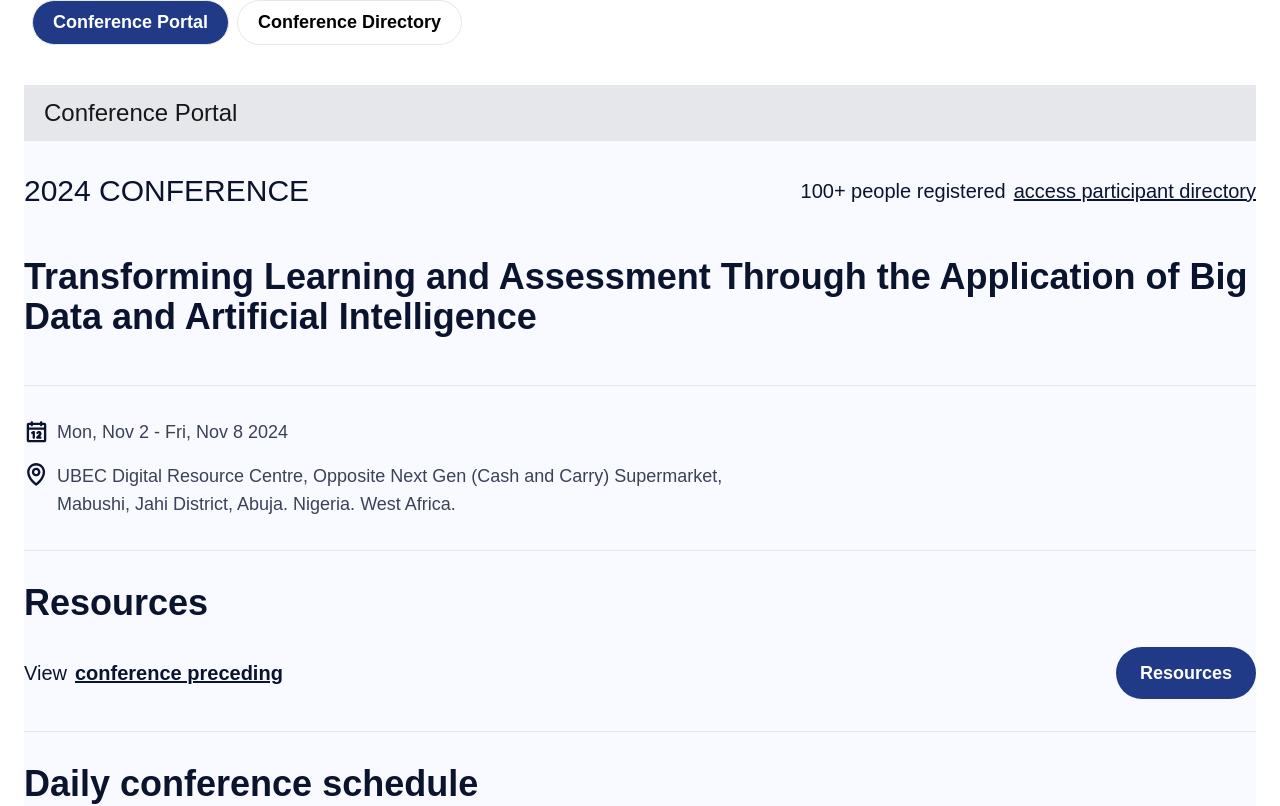
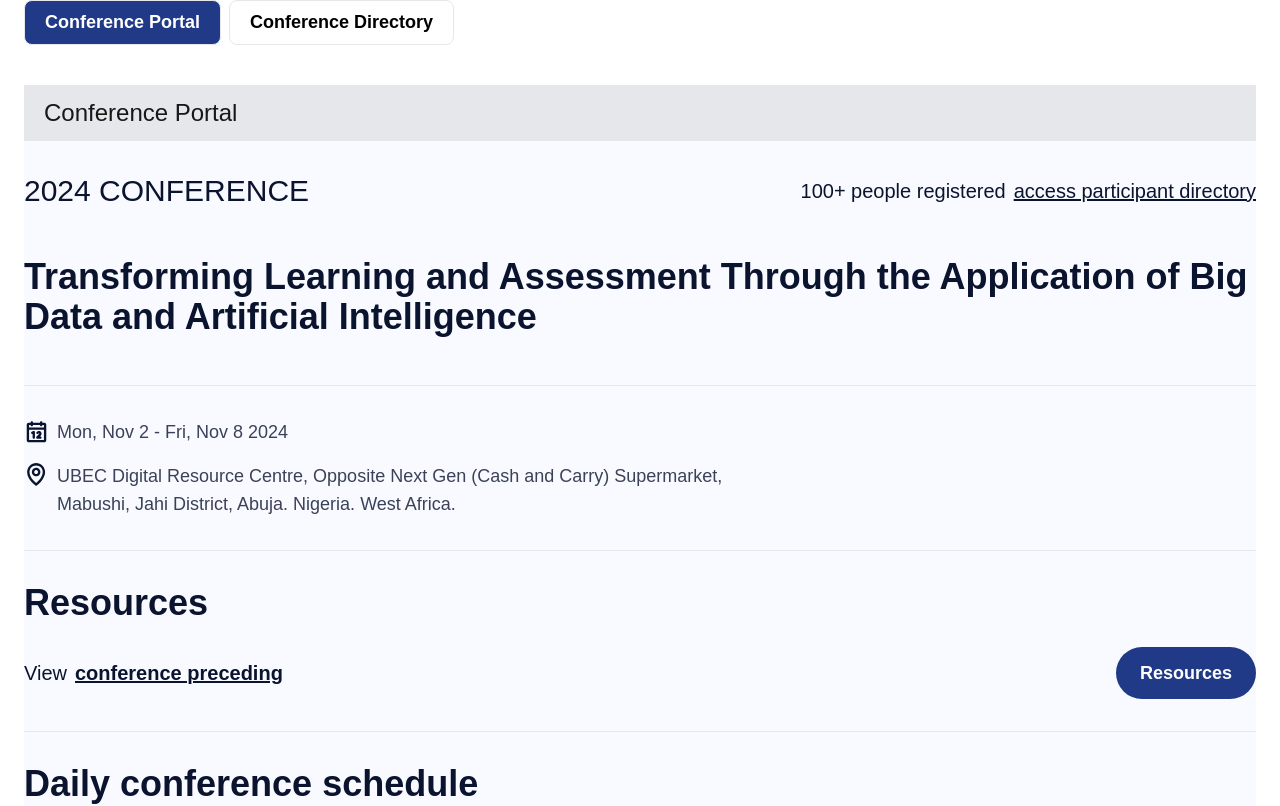
Before and after one commit to Apex10A/IAIIEA, a Next.js app: page /members-dashboard/conference in a window 1280 px wide. Shown: the top 806 px of the page. Built offline with nearby package versions, Linux system fonts and the light colour scheme.

Commit message:
fix/sidebar

```diff
--- a/src/app/(members-dashboard)/members-dashboard/DashboardContent.tsx
+++ b/src/app/(members-dashboard)/members-dashboard/DashboardContent.tsx
@@ -9,7 +9,7 @@ export const DashboardContent: React.FC<DashboardContentProps> = ({ user }) => {
   return (
     <div className="p-6 bg-[#F9FAFF]">
       <div className='bg-gray-200 px-5 py-3 mb-6'>
-        <h1 className='text-2xl text-black'>Dashboard</h1>
+        <h1 className='text-lg md:text-2xl text-black'>Dashboard</h1>
       </div>
       <h1 className=" text-3xl md:text-4xl font-bold text-black">
         Hi, {user.name} 👋
--- a/src/app/(members-dashboard)/members-dashboard/notification/button.tsx
+++ b/src/app/(members-dashboard)/members-dashboard/notification/button.tsx
@@ -9,14 +9,14 @@ interface ButtonPropProps {
 }
 
 const ButtonProp: React.FC<ButtonPropProps> = ({ options, selectedSection, setSelectedSection }) => (
-  <div className='flex'>
+  <div className='flex w-full md:w-auto gap-2'>
     {options.map((option) => (
       <button
         key={option}
         onClick={() => setSelectedSection(option)}
         className={`${
-          selectedSection === option ? 'bg-[#203a87] text-white flex text-[16px] md:text-[18px]' : 'bg-transparent text-black'
-        } px-3 md:px-5 py-2 font-semibold rounded-3xl border ml-2 transition-all duration-200 text-[16px] md:text-[18px]`}
+          selectedSection === option ? 'bg-[#203a87] text-white flex w-full md:w-auto text-[16px] md:text-[18px]' : 'bg-transparent text-black'
+        } px-3 md:px-5 py-2 font-semibold rounded-lg border  w-full md:w-auto transition-all duration-200 text-[16px] md:text-[18px]`}
       >
         {option}
       </button>
--- a/src/components/layout/sidebar/page.tsx
+++ b/src/components/layout/sidebar/page.tsx
@@ -131,8 +131,7 @@ const Sidebar = ({
   // Mobile overlay for sidebar
   const getMobileSidebarClasses = () => {
     return `
-      fixed top-0 left-0 h-full z-50 bg-[#0e1a3d]
-      bg-white shadow-lg
+      fixed top-0 left-0 h-full z-50 bg-[#0e1a3d] shadow-lg
       transition-transform duration-300
       ${sidebarMode === 'mobile' ? 'translate-x-0' : '-translate-x-full'}
     `;
@@ -176,10 +175,10 @@ const Sidebar = ({
         {/* Mobile Close Button */}
         {sidebarMode === 'mobile' && (
           <div className='absolute top-4 right-4 z-50'>
-            <X
+            {/* <X
               className="text-black cursor-pointer"
               onClick={() => setSidebarMode('closed')}
-            />
+            /> */}
           </div>
         )}
 
```
